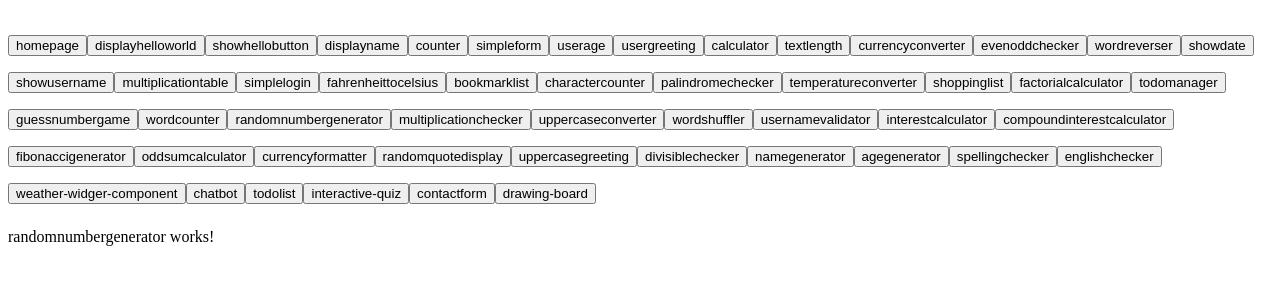
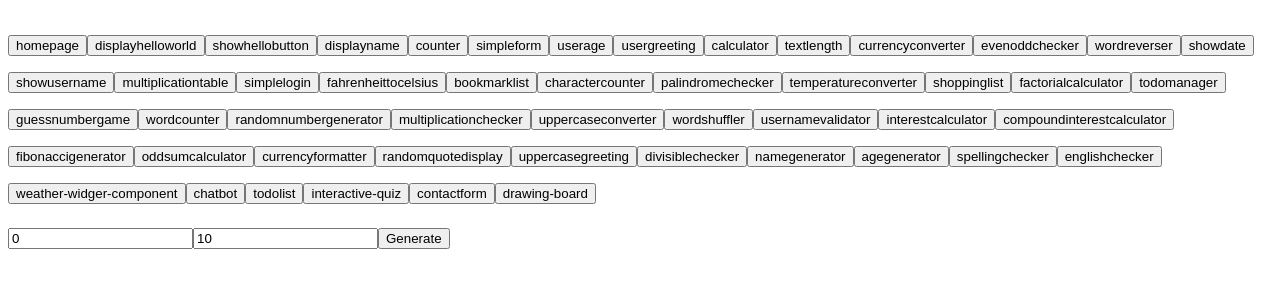
Before and after one commit to Blogging-platform-svfc/Angular-Components, an Angular app: page /randomnumbergenerator in a window 1280 px wide. Shown: the top 300 px of the page. Built offline with nearby package versions, Linux system fonts and the light colour scheme.

Commit message:
27randomnumbergenerator

```diff
--- a/src/app/components/randomnumbergenerator/randomnumbergenerator.component.html
+++ b/src/app/components/randomnumbergenerator/randomnumbergenerator.component.html
@@ -1 +1,4 @@
-<p>randomnumbergenerator works!</p>
+<input type="number" [(ngModel)]="min" placeholder="Minimum value">
+<input type="number" [(ngModel)]="max" placeholder="Maximum value">
+<button (click)="generateRandomNumber()">Generate</button>
+<p *ngIf="randomNumber !== null">Random Number: {{ randomNumber }}</p>
--- a/src/app/components/randomnumbergenerator/randomnumbergenerator.component.ts
+++ b/src/app/components/randomnumbergenerator/randomnumbergenerator.component.ts
@@ -3,8 +3,14 @@ import { Component } from '@angular/core';
 @Component({
   selector: 'app-randomnumbergenerator',
   templateUrl: './randomnumbergenerator.component.html',
-  styleUrl: './randomnumbergenerator.component.css'
+  styleUrls: ['./randomnumbergenerator.component.css']
 })
 export class RandomnumbergeneratorComponent {
+  min: number = 0;
+  max: number = 10;
+  randomNumber: number | null = null;
 
+  generateRandomNumber() {
+    this.randomNumber = Math.floor(Math.random() * (this.max - this.min + 1)) + this.min;
+  }
 }
```
